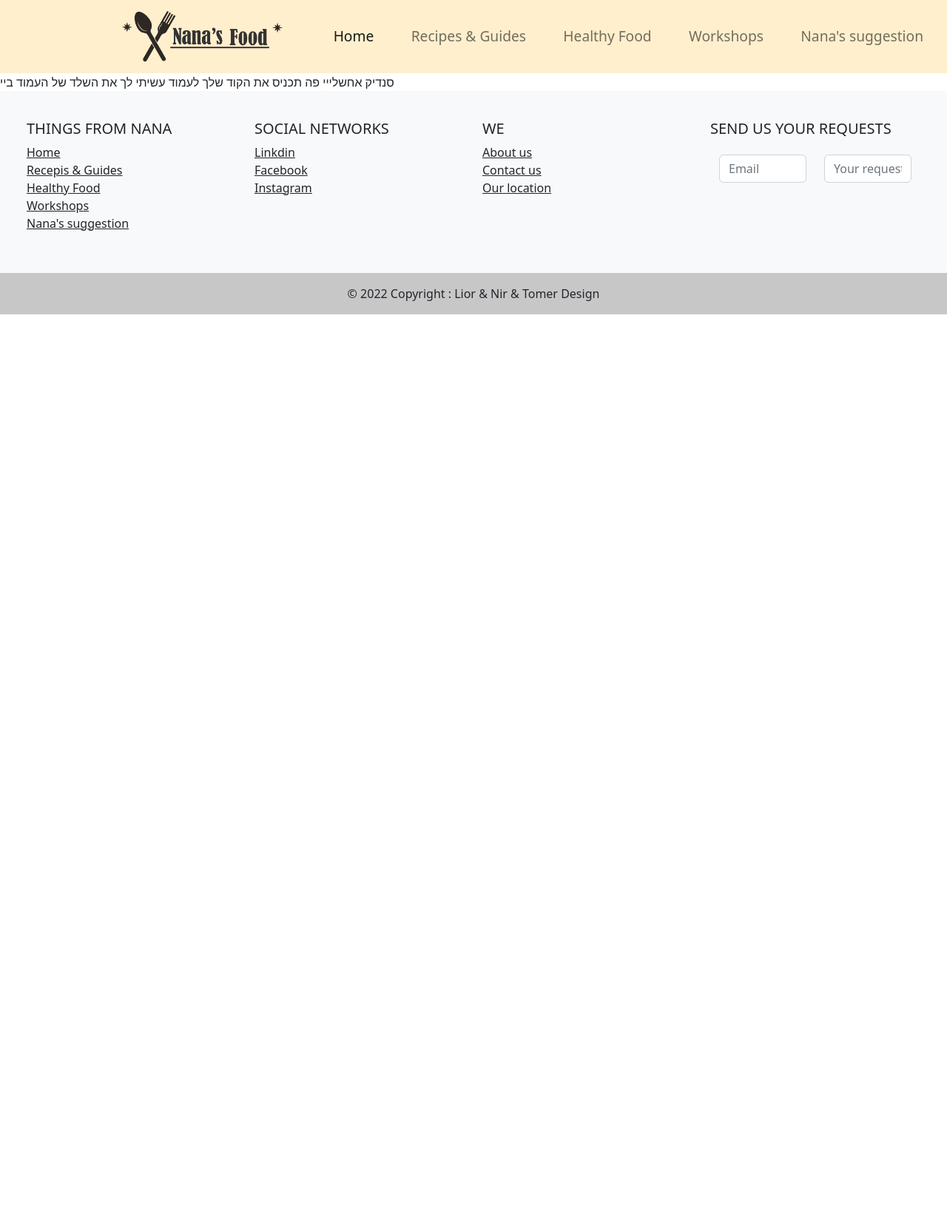
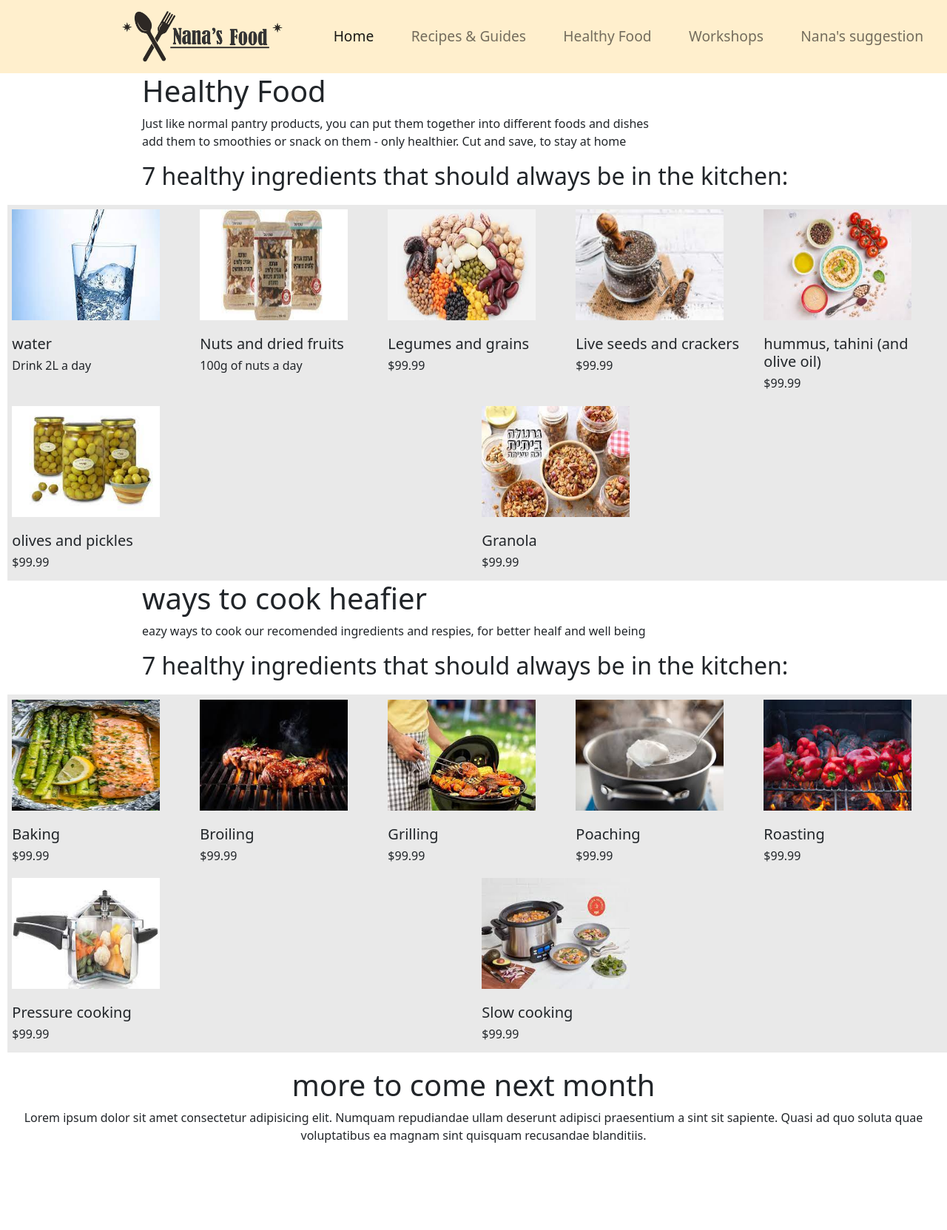
Before and after one commit to nirayal/WEB_Proj, a PHP site: page /Healthy_Food.htm in a window 1280 px wide. Shown: the top 1663 px of the page at 74% size. Before the commit the page ends 425 px from the top, so only its background shows below. Run offline with PHP 8.4, Linux system fonts and the light colour scheme.

Commit message:
lior-page-changes

```diff
--- a/Healthy_Food.htm
+++ b/Healthy_Food.htm
@@ -49,10 +49,174 @@
             </div>
           </header>
           <main>
-                סנדיק אחשלייי
-                פה תכניס את הקוד שלך לעמוד
-                עשיתי לך את השלד של העמוד
-                ביי
+            <div>
+              <div class="heading">
+                <h1>Healthy Food</h1>
+                <p>Just like normal pantry products, you can put them together
+                into different foods and dishes <br/> add them to smoothies or snack on them - only healthier. Cut and save, to stay at home
+                </p>
+                <h2 class="healfy">7 healthy ingredients that should always be in the kitchen:</h2>
+              </div>
+            </div>
+            <section class="products">
+              <div class="product-card">
+                <div class="product-image">
+                  <img src="Pics/water.jfif">
+                    <div class="product-info">
+                        <h5>water</h5>
+                        <h6>Drink 2L a day</h6>
+                    </div>
+                </div>
+              </div>
+              <div class="product-card">
+                <div class="product-image">
+                  <img src="Pics/Nuts and dried fruits.jfif">
+                    <div class="product-info">
+                        <h5>Nuts and dried fruits</h5>
+                        <h6>100g of nuts a day</h6>
+                    </div>
+                </div>
+              </div>
+              <div class="product-card">
+                <div class="product-image">
+                  <img src="Pics/Legumes and grains.jfif">
+                    <div class="product-info">
+                        <h5>Legumes and grains</h5>
+                        <h6>$99.99</h6>
+                    </div>
+                </div>
+              </div>
+              <div class="product-card">
+                <div class="product-image">
+                  <img src="Pics/Live seeds and crackers.jfif">
+                    <div class="product-info">
+                        <h5>Live seeds and crackers</h5>
+                        <h6>$99.99</h6>
+                    </div>
+                </div>
+              </div>
+              <div class="product-card">
+                <div class="product-image">
+                  <img src="Pics/hummus, tahini (and olive oil).jfif">
+                    <div class="product-info">
+                        <h5>hummus, tahini (and olive oil)</h5>
+                        <h6>$99.99</h6>
+                    </div>
+                </div>
+              </div>
+              <div class="product-card">
+                <div class="product-image">
+                  <img src="Pics/olives and pickles.jfif">
+                    <div class="product-info">
+                        <h5>olives and pickles</h5>
+                        <h6>$99.99</h6>
+                    </div>
+                </div>
+              </div>
+              <div class="product-card">
+                <div class="product-image">
+                  <img src="Pics/Granola.jfif">
+                    <div class="product-info">
+                        <h5>Granola</h5>
+                        <h6>$99.99</h6>
+                    </div>
+                </div>
+              </div>
+              <!-- <div class="product-card">
+                <div class="product-image">
+                  <img src="Pics/coconut water.jfif">
+                    <div class="product-info">
+                        <h5>coconut water</h5>
+                        <h6>$99.99</h6>
+                    </div>
+                </div>
+              </div> -->
+            </section>
+            <div>
+              <div class="heading">
+                <h1>ways to cook heafier</h1>
+                <p>eazy ways to cook our recomended ingredients and respies, for better healf and well being</p>
+                <h2 class="healfy">7 healthy ingredients that should always be in the kitchen:</h2>
+              </div>
+            </div>
+            <section class="products">
+                <div class="product-card">
+                  <div class="product-image">
+                    <img src="Pics/baking.jfif">
+                      <div class="product-info">
+                          <h5>Baking</h5>
+                          <h6>$99.99</h6>
+                      </div>
+                  </div>
+                </div>
+                <div class="product-card">
+                  <div class="product-image">
+                    <img src="Pics/Broiling.jfif">
+                      <div class="product-info">
+                          <h5>Broiling</h5>
+                          <h6>$99.99</h6>
+                      </div>
+                  </div>
+                </div>
+                <div class="product-card">
+                  <div class="product-image">
+                    <img src="Pics/Grilling.jfif">
+                      <div class="product-info">
+                          <h5>Grilling</h5>
+                          <h6>$99.99</h6>
+                      </div>
+                  </div>
+                </div>
+                <div class="product-card">
+                  <div class="product-image">
+                    <img src="Pics/Poaching.jfif">
+                      <div class="product-info">
+                          <h5>Poaching</h5>
+                          <h6>$99.99</h6>
+                      </div>
+                  </div>
+                </div>
+                <div class="product-card">
+                  <div class="product-image">
+                    <img src="Pics/Roasting.jfif">
+                      <div class="product-info">
+                          <h5>Roasting</h5>
+                          <h6>$99.99</h6>
+                      </div>
+                  </div>
+                </div>
+                <!-- <div class="product-card">
+                  <div class="product-image">
+                    <img src="Pics/Microwaving.jfif">
+                      <div class="product-info">
+                          <h5>Microwaving</h5>
+                          <h6>$99.99</h6>
+                      </div>
+                  </div>
+                </div> -->
+                <div class="product-card">
+                  <div class="product-image">
+                    <img src="Pics/Pressure cooking.jfif">
+                      <div class="product-info">
+                          <h5>Pressure cooking</h5>
+                          <h6>$99.99</h6>
+                      </div>
+                  </div>
+                </div>
+                <div class="product-card">
+                  <div class="product-image">
+                    <img src="Pics/Slow cooking.jfif">
+                      <div class="product-info">
+                          <h5>Slow cooking</h5>
+                          <h6>$99.99</h6>
+                      </div>
+                  </div>
+                </div>
+              </section>
+              <div class="end-page">
+                <h1>more to come next month</h1>
+                <p>Lorem ipsum dolor sit amet consectetur adipisicing elit. Numquam repudiandae ullam deserunt adipisci praesentium a sint sit sapiente. Quasi ad quo soluta quae voluptatibus ea magnam sint quisquam recusandae blanditiis.</p>
+              </div>
           </main>
           <footer class="bg-light text-center text-lg-start">
             <div class="container-footer p-4">
--- a/style.css
+++ b/style.css
@@ -64,3 +64,41 @@ body {
 @media screen and (max-width: 850px) {
     .image{height: 100%; width: 100%;}
 }
+
+/* lior changes healfy food */
+
+.products {
+    display: flex;
+    flex-wrap: wrap;
+    margin-left: 10px;
+    background-color: rgb(233, 233, 233);
+
+}
+
+.product-card {
+    padding:0.5%;
+    flex-grow: 2;
+    flex-basis: 5%;
+    display: flex;
+}
+
+.product-info {
+      margin-top: 20px;
+}
+
+.product-image img {
+    /* max-width: 100%; */
+    width: 200px;
+    height: 150px;
+  }
+
+.heading{
+    margin-left: 15%;
+    margin-bottom: 20px;
+}
+
+.end-page{
+    margin-bottom: 150px;
+    padding-top:20px ;
+    text-align: center;
+}
```
Also changed, not shown: test.html (deleted, +0 -58 lines).
